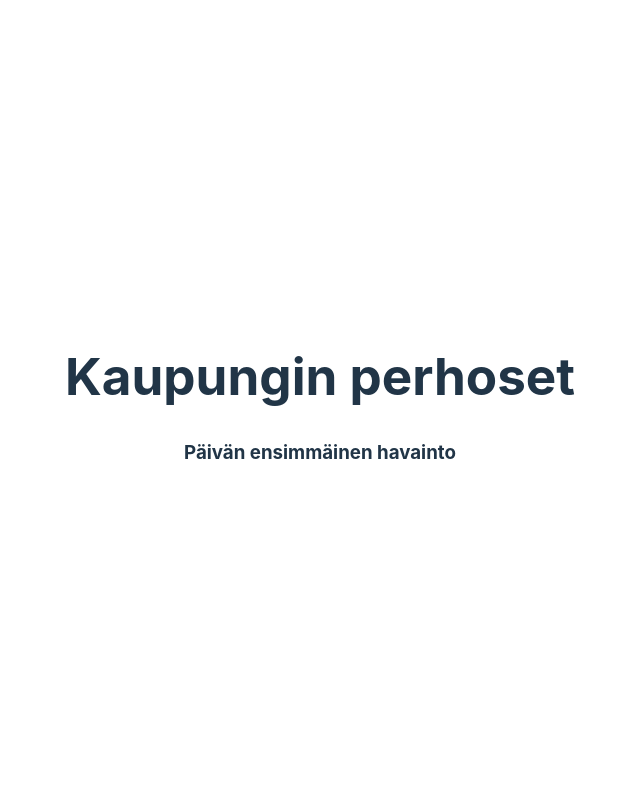
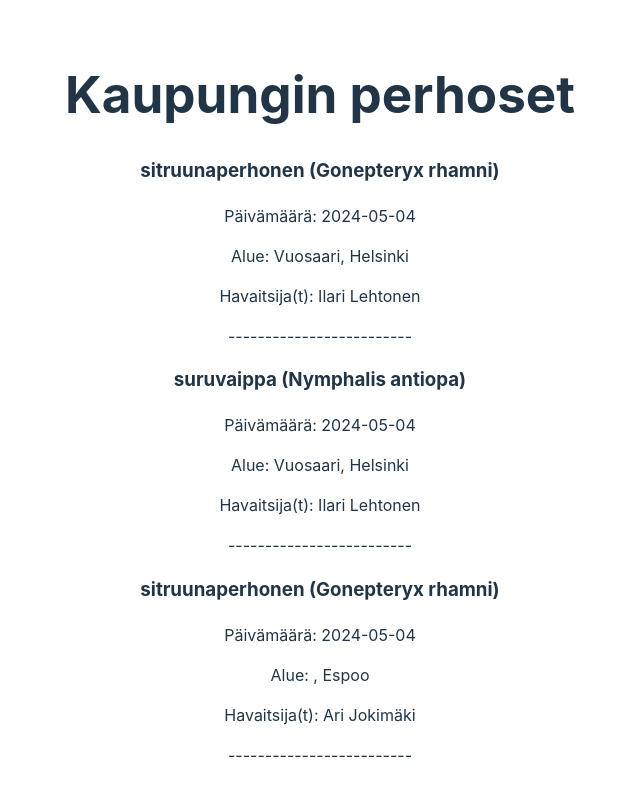
Before and after one commit to reykjaviks/eriopis, a React (Vite) app in the folder react-ts/: page / in a window 1280 px wide. Shown: the top 796 px of the page, without its empty margins (320-960 px from the left). Built offline with nearby package versions, Linux system fonts and the light colour scheme; no server answers.

Commit message:
Display a list of transformed data

```diff
--- a/react-ts/src/App.tsx
+++ b/react-ts/src/App.tsx
@@ -1,14 +1,20 @@
 import { useEffect, useState } from 'react';
 import './App.css'
 import { HavainnotPaneeli } from './havainnot/HavainnotPaneeli'
+import { data } from './havainnot/havainnot-response'
+import { convertData } from './havainnot/helper';
 
 function App() {
+
+  /*
+  // todo: toteuta myöhemmin
+  // todo: käytä apia, ehkä
+  // todo: mieti härvelin vakautta / tee custom hook
   // todo: mieti ympäristömuuttujia
+
   const url = import.meta.env.VITE_HAVAINNOT_API_URL
   const [havainnot, setHavainnot] = useState([]);
 
-  // todo: käytä apia, ehkä
-  // todo: mieti härvelin vakautta / tee custom hook
   useEffect(() => {
       fetch(url)
           .then((response) => response.json())
@@ -21,11 +27,14 @@ function App() {
               console.log(err.message);
           });
   }, [url]);
+  */
+
+  const havainnot = convertData(data);
 
   return (
     <>
       <h1>Kaupungin perhoset</h1>
-      <HavainnotPaneeli havainto={havainnot[0]?.unit?.linkings?.taxon?.vernacularName?.fi }/>
+      <HavainnotPaneeli havainnot={havainnot}/>
     </>
   )
 }
--- a/react-ts/src/havainnot/HavainnotPaneeli.tsx
+++ b/react-ts/src/havainnot/HavainnotPaneeli.tsx
@@ -1,13 +1,25 @@
-// todo: välitä havainnot parametrina + tyypitä havainnot
+import { TransformedHavaintoData } from "./interfaces";
+
 type Props = {
-    havainto: string;
+    havainnot: TransformedHavaintoData[];
 };
 
-export function HavainnotPaneeli({havainto}: Props) {
+// todo: mieti laitatko destrukturoidusti { havainnot } propsin sijasta
+// todo: piilota rivi jos tietoa ei ole ynnä muuta ehdottelua
+export function HavainnotPaneeli(props: Props) {
     return (
         <div>
-            <h3>Päivän ensimmäinen havainto</h3>
-            <p>{ havainto }</p>
+            {props.havainnot.map((havainto, index) => (
+                <div key={index}>
+                    <h3>{havainto.vernacularName} ({havainto.scientificName})</h3>
+                    <p>Päivämäärä: {havainto.displayDateTime}</p>
+                    <p>Alue: {havainto.locality}, {havainto.municipalityDisplayname}</p>
+                    {havainto.team && (
+                        <p>Havaitsija(t): {havainto.team.join(', ')}</p>
+                    )}
+                    <p>-------------------------</p>
+                </div>
+            ))}
         </div>
     );
 }
```
